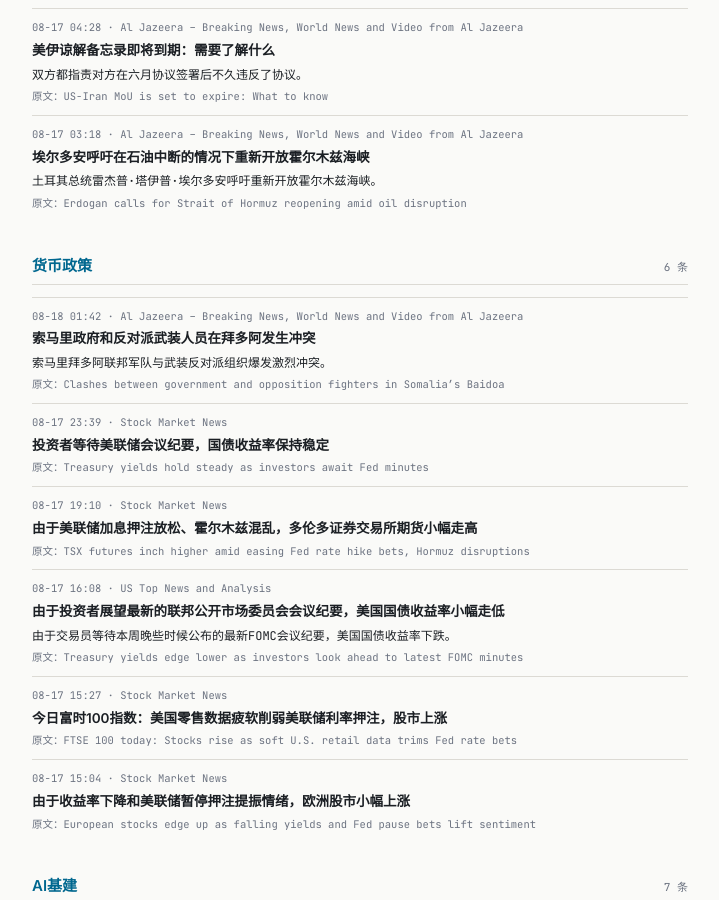
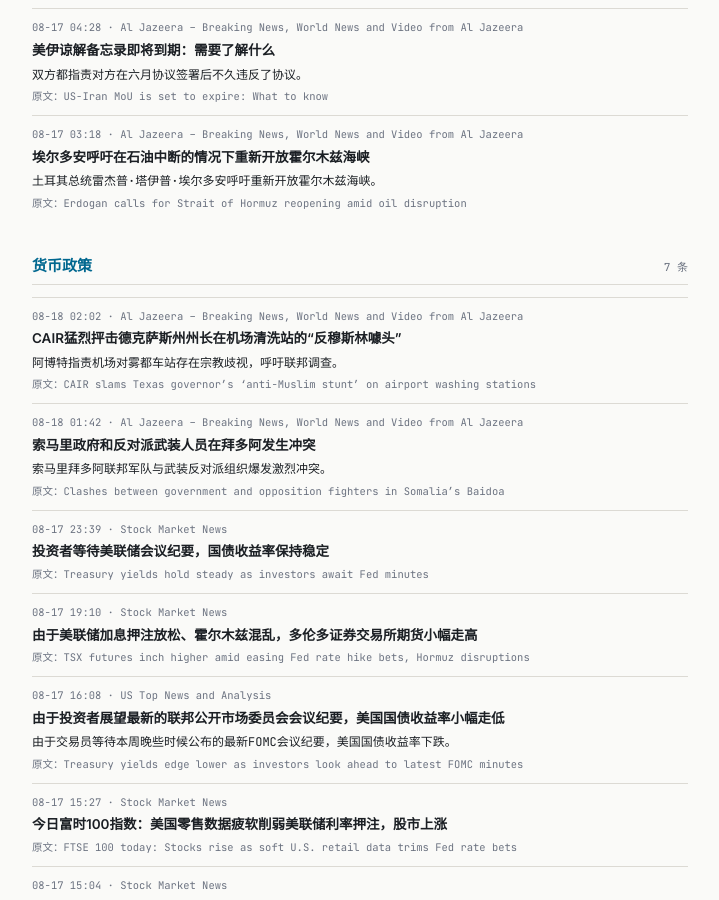
Before and after one commit to tang3super/tang3super.github.io, a Jekyll site: the page built from macro-trade/news-digest.md, in a window 1280 px wide and 900 px high, scrolled down 2331 px. Shown: the whole window, without its empty margins (280-999 px from the left). Built offline with Jekyll 4.4.1, drawn with Linux system fonts in a browser that asks for light colours; some of the changed text lies outside the part shown.

Commit message:
sync news-digest article

```diff
--- a/macro-trade/news-digest.md
+++ b/macro-trade/news-digest.md
@@ -163,6 +163,13 @@ topics:
     summary_zh: 土耳其总统雷杰普·塔伊普·埃尔多安呼吁重新开放霍尔木兹海峡。
 - name: 货币政策
   items:
+  - title: CAIR slams Texas governor’s ‘anti-Muslim stunt’ on airport washing stations
+    summary: Abbott accuses airports of religious discrimination over wudu stations, calls for federal investigation.
+    link: https://www.aljazeera.com/news/2026/8/17/cair-slams-texas-governors-anti-muslim-stunt-on-airport-washing-stations?traffic_source=rss
+    source: Al Jazeera – Breaking News, World News and Video from Al Jazeera
+    time: 08-18 02:02
+    title_zh: CAIR猛烈抨击德克萨斯州州长在机场清洗站的“反穆斯林噱头”
+    summary_zh: 阿博特指责机场对雾都车站存在宗教歧视，呼吁联邦调查。
   - title: Clashes between government and opposition fighters in Somalia’s Baidoa
     summary: Heavy clashes broke out in Baidoa, Somalia between federal troops and armed opposition groups.
     link: https://www.aljazeera.com/video/newsfeed/2026/8/17/clashes-between-government-and-opposition-fighters-in-somalias-baidoa?traffic_source=rss
```
Also changed, not shown: other parts of macro-trade/news-digest.md (+1 -1 lines).
